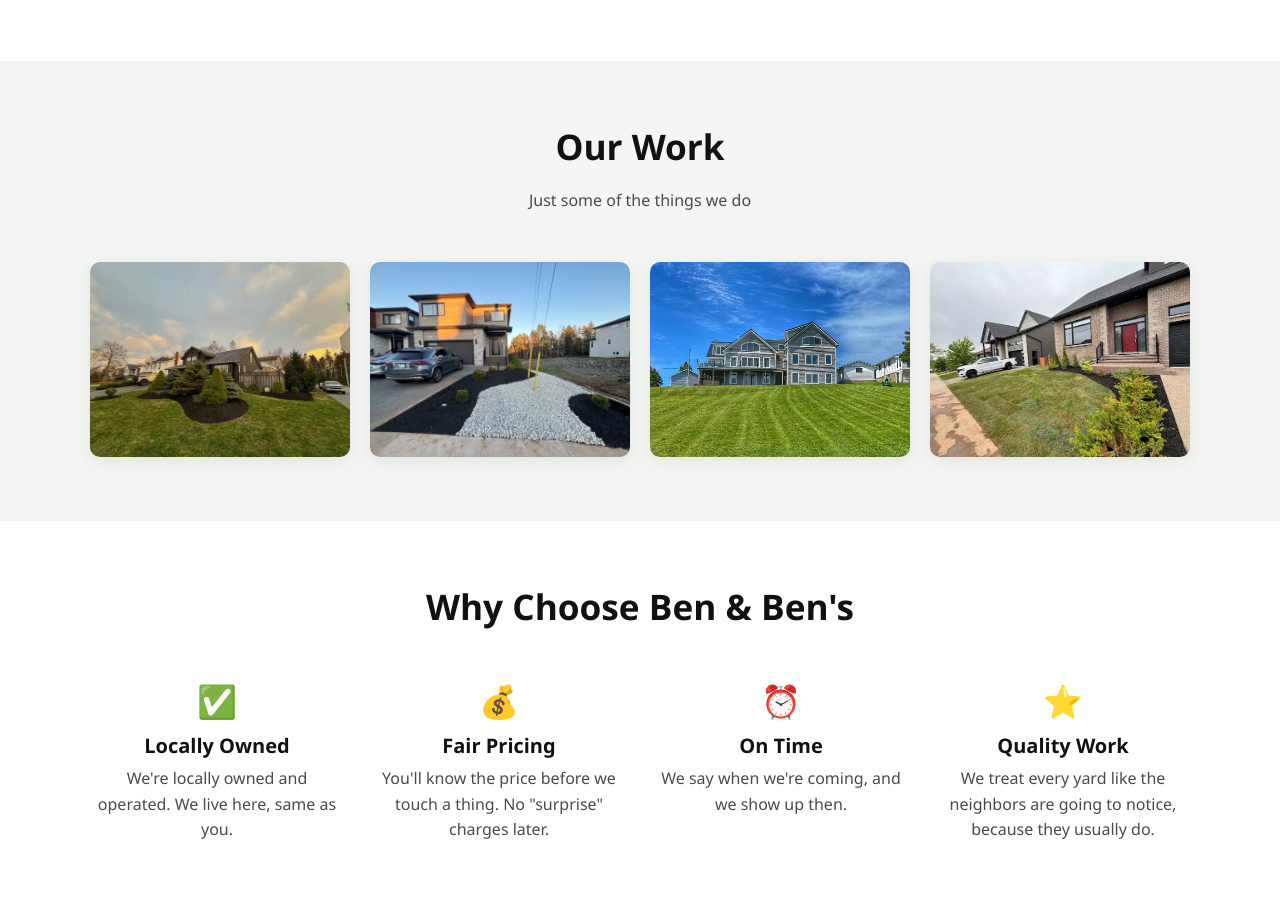
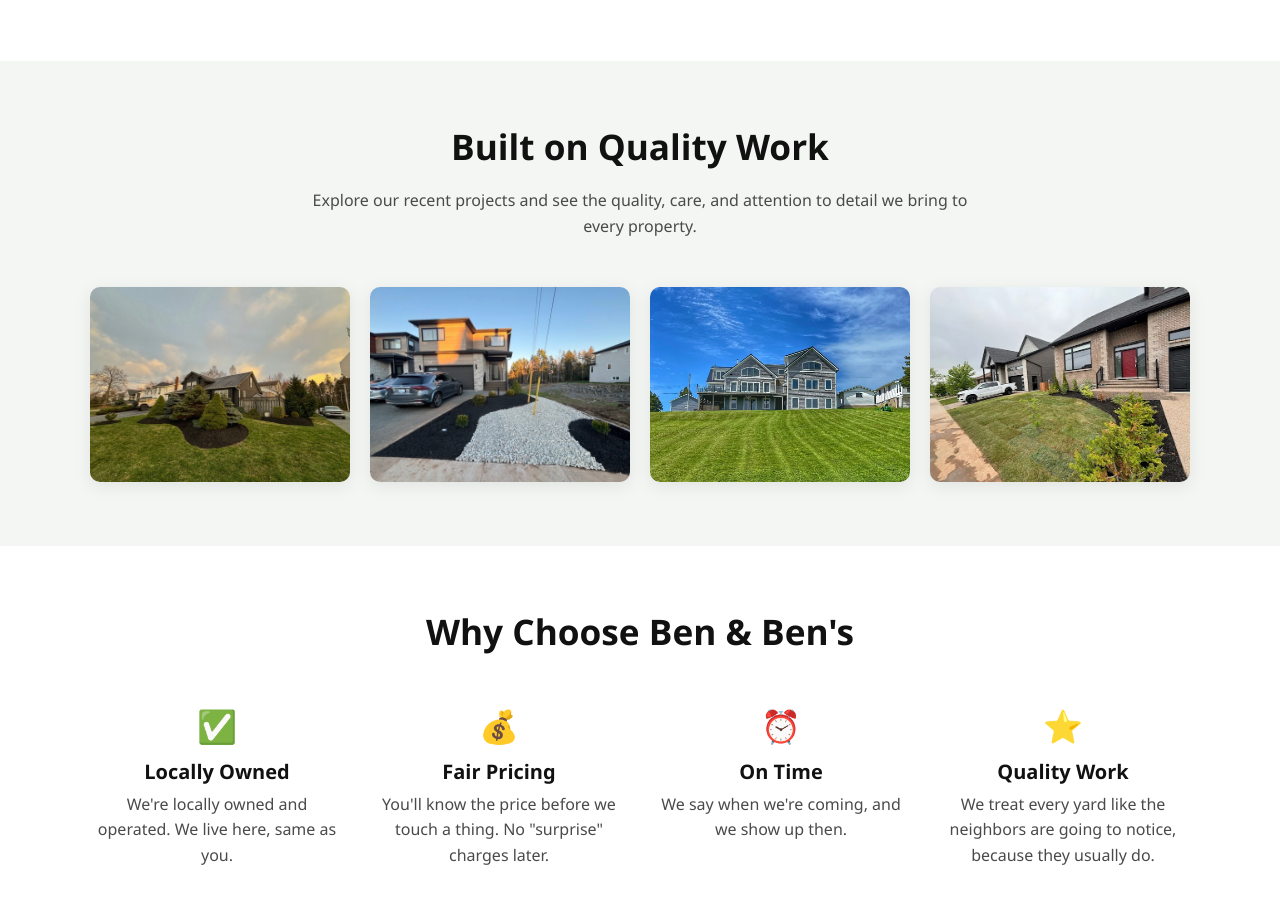
Before and after one commit to leadvstats/ben-and-bens-website, an Eleventy site: page src/index.njk in a window 1280 px wide. Shown: the part 2112-3034 px from the top of the page. Built offline with nearby package versions, Linux system fonts and the light colour scheme; Eleventy itself is replaced by a stand-in of ours; files that its build step writes are made by us from their sources.

Commit message:
Update Pages “home”

```diff
--- a/src/index.njk
+++ b/src/index.njk
@@ -67,8 +67,9 @@ services:
   - title: Real Estate Sign Services
     text: Reliable real estate sign installation, removal, and rental services,
       helping agents and brokerages manage property listings with ease.
-workHeading: Our Work
-workText: Just some of the things we do
+workHeading: Built on Quality Work
+workText: Explore our recent projects and see the quality, care, and attention
+  to detail we bring to every property.
 workPhotos:
   - src: images/work-1.jpeg
     alt: Freshly mulched garden beds with evergreen shrubs around a Halifax home
```
